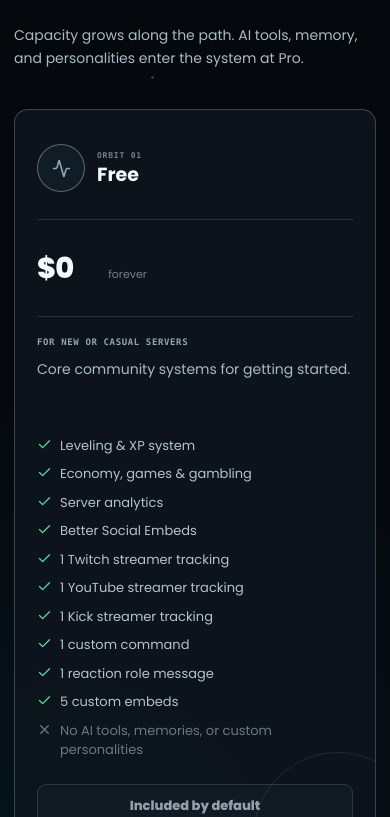
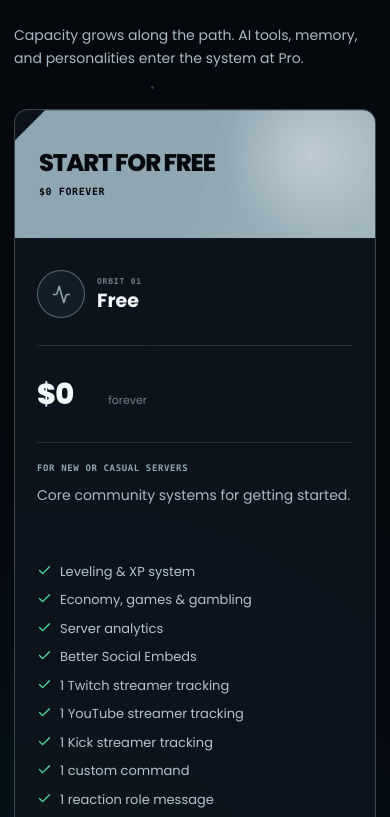
Before and after one commit to acosmic/acosmibot-website, a React (Vite) app: page /pricing in a window 390 px wide. Shown: the part 1627-2444 px from the top of the page. Built offline with nearby package versions, Linux system fonts and the light colour scheme; no server answers.

Commit message:
pricing page discount image

```diff
--- a/src/pages/PremiumPage.tsx
+++ b/src/pages/PremiumPage.tsx
@@ -373,6 +373,8 @@ const TierCard: React.FC<{
   onSelect?: () => void;
 }> = ({ def, interval, onSelect }) => {
   const hasLaunchOffer = interval === 'monthly' && Boolean(def.monthlyIntroPrice);
+  const showFreeBanner = interval === 'monthly' && def.tier === 'free';
+  const hasTierBanner = hasLaunchOffer || showFreeBanner;
   const cardRef = useRef<HTMLElement>(null);
   const [isLaunchSignalActive, setIsLaunchSignalActive] = useState(false);
   const price = (interval === 'annual' && def.annualPrice
@@ -415,8 +417,16 @@ const TierCard: React.FC<{
   return (
   <article
     ref={cardRef}
-    className={`pricing-tier pricing-tier--${def.tier}${def.popular ? ' is-primary' : ''}${hasLaunchOffer ? ' has-launch-offer' : ''}${isLaunchSignalActive ? ' is-launch-visible' : ''}`}
+    className={`pricing-tier pricing-tier--${def.tier}${def.popular ? ' is-primary' : ''}${hasTierBanner ? ' has-tier-banner' : ''}${hasLaunchOffer ? ' has-launch-offer' : ''}${isLaunchSignalActive ? ' is-launch-visible' : ''}`}
   >
+    {showFreeBanner && (
+      <div className="pricing-tier__launch-signal pricing-tier__launch-signal--free">
+        <span className="pricing-tier__launch-copy">
+          <strong>Start for free</strong>
+          <small>$0 forever</small>
+        </span>
+      </div>
+    )}
     {hasLaunchOffer && def.tier !== 'free' && (
       <div className="pricing-tier__launch-signal">
         <span className="pricing-tier__launch-art" aria-hidden="true">
--- a/src/styles/pricing.css
+++ b/src/styles/pricing.css
@@ -572,7 +572,7 @@
     border-color: rgba(103, 236, 255, 0.62);
 }
 
-.pricing-tier.has-launch-offer {
+.pricing-tier.has-tier-banner {
     padding-top: 142px;
 }
 
@@ -600,8 +600,8 @@
     height: 116px;
     display: flex;
     align-items: center;
-    justify-content: flex-end;
-    padding: 12px 15px 12px 43%;
+    justify-content: flex-start;
+    padding: 12px 44% 12px 18px;
     overflow: visible;
     isolation: isolate;
     color: var(--pricing-void);
@@ -673,10 +673,35 @@
     white-space: nowrap;
 }
 
+.pricing-tier__launch-signal--free {
+    padding-inline: 24px;
+}
+
+.pricing-tier__launch-signal--free::after {
+    background:
+        radial-gradient(circle at 82% 35%, color-mix(in srgb, white 35%, transparent), transparent 28%),
+        linear-gradient(105deg, transparent 48%, color-mix(in srgb, white 18%, transparent));
+    transform: none;
+    animation: none;
+}
+
+.pricing-tier__launch-signal--free .pricing-tier__launch-copy {
+    width: auto;
+}
+
+.pricing-tier__launch-signal--free .pricing-tier__launch-copy strong {
+    max-width: none;
+    font-size: clamp(24px, 2vw, 31px);
+}
+
+.pricing-tier__launch-signal--free .pricing-tier__launch-copy small {
+    margin-top: 12px;
+}
+
 .pricing-tier__launch-art {
     position: absolute;
-    top: -24px;
-    left: -8px;
+    top: -6px;
+    right: -8px;
     z-index: 2;
     width: 158px;
     height: 158px;
@@ -695,12 +720,12 @@
 
 .pricing-tier__launch-thrust {
     position: absolute;
-    top: 103px;
-    left: -53px;
+    top: 105px;
+    left: -60px;
     z-index: 1;
-    width: 112px;
+    width: 114px;
     height: 44px;
-    transform: rotate(-68deg);
+    transform: rotate(-43deg);
     transform-origin: 100% 50%;
 }
 
@@ -1688,26 +1713,31 @@
         min-height: auto;
     }
 
-    .pricing-tier.has-launch-offer {
+    .pricing-tier.has-tier-banner {
         padding-top: 156px;
     }
 
     .pricing-tier__launch-signal {
         height: 128px;
-        padding-left: 45%;
-        padding-right: 18px;
+        padding-right: 46%;
+        padding-left: 20px;
+    }
+
+    .pricing-tier__launch-signal--free {
+        padding-right: 24px;
+        padding-left: 24px;
     }
 
     .pricing-tier__launch-art {
-        top: -20px;
-        left: 0;
+        top: -2px;
+        right: 4px;
         width: 174px;
         height: 174px;
     }
 
     .pricing-tier__launch-thrust {
         top: 113px;
-        left: -64px;
+        left: -68px;
         width: 126px;
     }
 
```
